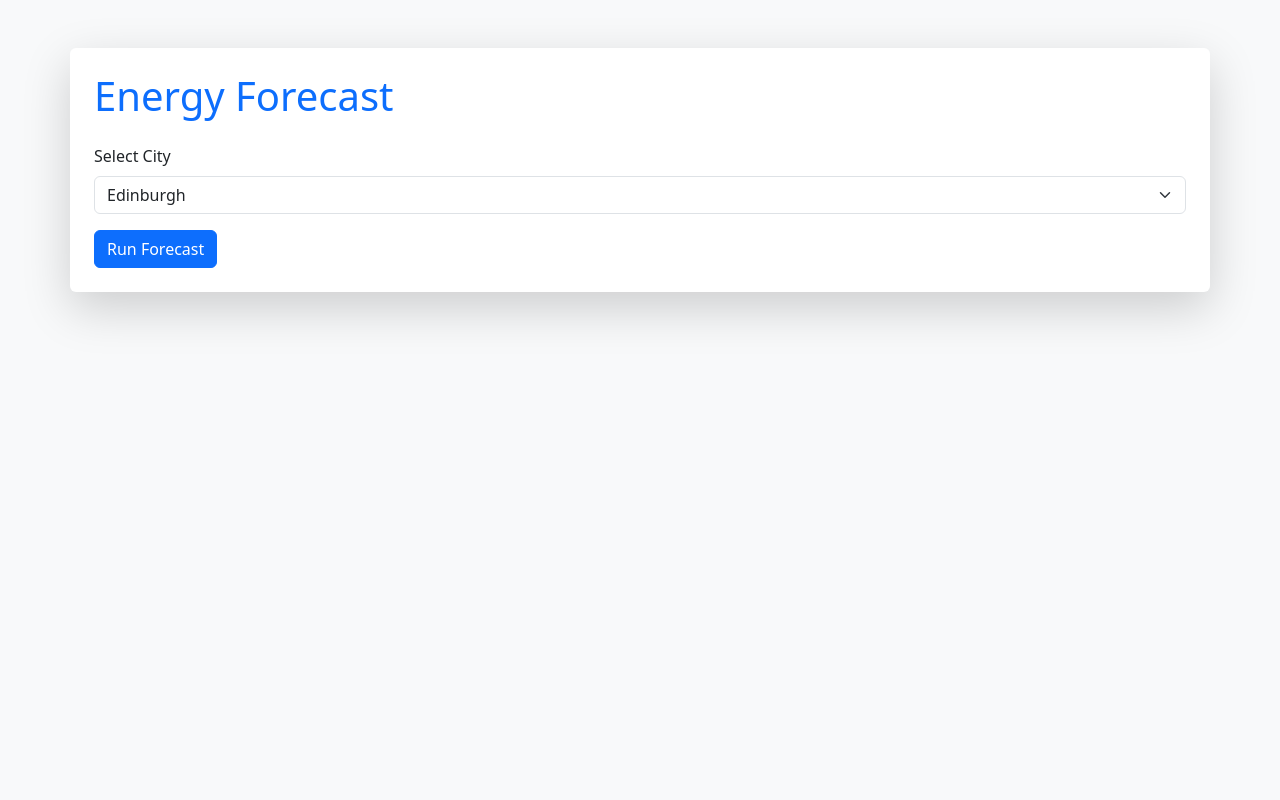
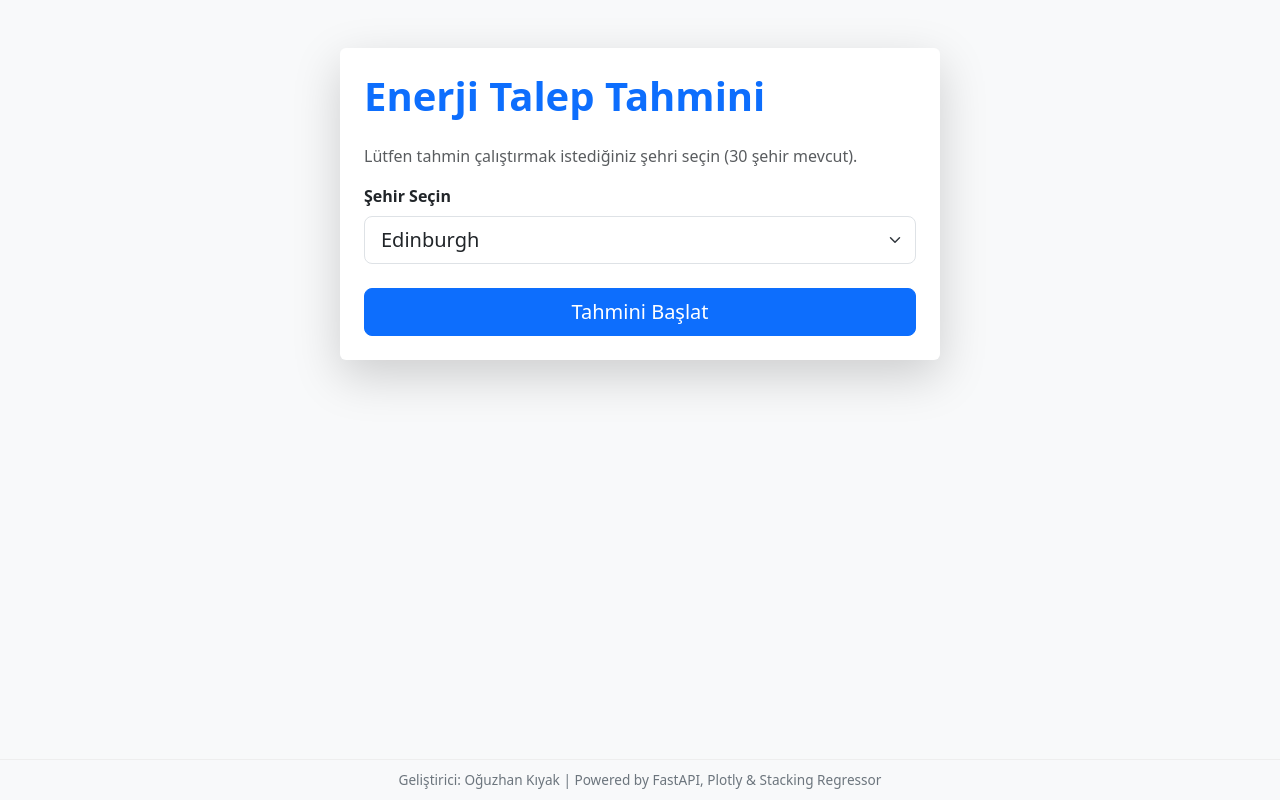
Before and after one commit to ngamzedeniz/energy-forecast-dashboard, a FastAPI app: page / in a window 1280 px wide. Run offline with FastAPI, Linux system fonts and the light colour scheme.

Commit message:
Update index.html

```diff
--- a/templates/index.html
+++ b/templates/index.html
@@ -1,23 +1,43 @@
 <!DOCTYPE html>
-<html>
+<html lang="tr">
 <head>
-    <title>Energy Forecast</title>
+    <meta charset="UTF-8">
+    <title>Enerji Tahmini Dashboard</title>
     <link href="https://cdn.jsdelivr.net/npm/bootstrap@5.3.3/dist/css/bootstrap.min.css" rel="stylesheet">
+    <style>
+        .footer {
+            position: fixed;
+            left: 0;
+            bottom: 0;
+            width: 100%;
+            background-color: #f8f9fa;
+            color: #6c757d;
+            text-align: center;
+            padding: 10px;
+            font-size: 0.85em;
+            border-top: 1px solid #eee;
+        }
+    </style>
 </head>
 <body class="bg-light">
-    <div class="container mt-5 p-4 bg-white rounded shadow-lg">
-        <h1 class="mb-4 text-primary">Energy Forecast</h1>
+    <div class="container mt-5 p-4 bg-white rounded shadow-lg" style="max-width: 600px;">
+        <h1 class="mb-4 text-primary fw-bold">Enerji Talep Tahmini</h1>
+        <p class="text-muted">Lütfen tahmin çalıştırmak istediğiniz şehri seçin ({{ cities | length }} şehir mevcut).</p>
         <form method="post" action="/forecast">
-            <div class="mb-3">
-                <label for="city" class="form-label">Select City</label>
-                <select class="form-select" id="city" name="city">
+            <div class="mb-4">
+                <label for="city" class="form-label fw-bold">Şehir Seçin</label>
+                <select class="form-select form-select-lg" id="city" name="city" required>
                     {% for c in cities %}
                         <option value="{{ c }}">{{ c }}</option>
                     {% endfor %}
                 </select>
             </div>
-            <button type="submit" class="btn btn-primary">Run Forecast</button>
+            <button type="submit" class="btn btn-primary btn-lg w-100">Tahmini Başlat</button>
         </form>
+    </div>
+
+    <div class="footer">
+        Geliştirici: {{ developer }} | Powered by FastAPI, Plotly & Stacking Regressor
     </div>
 </body>
 </html>
```
